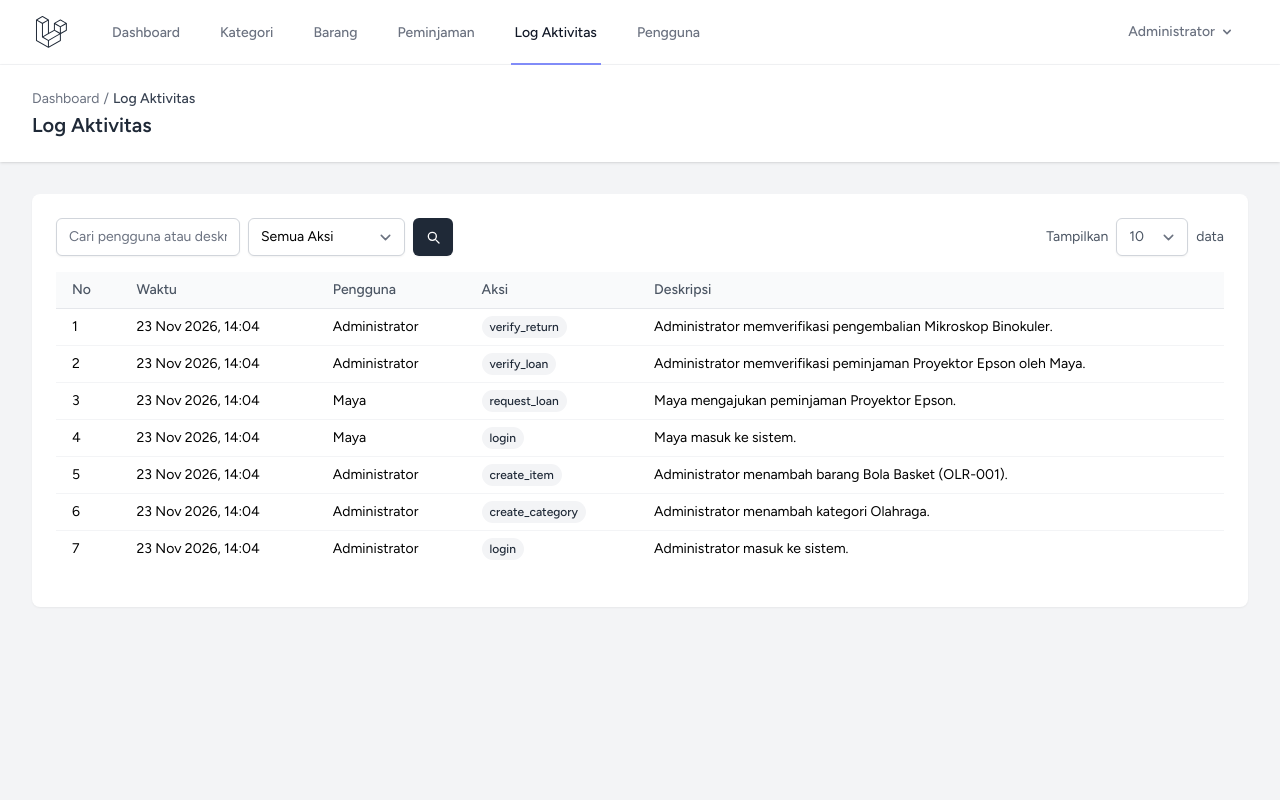
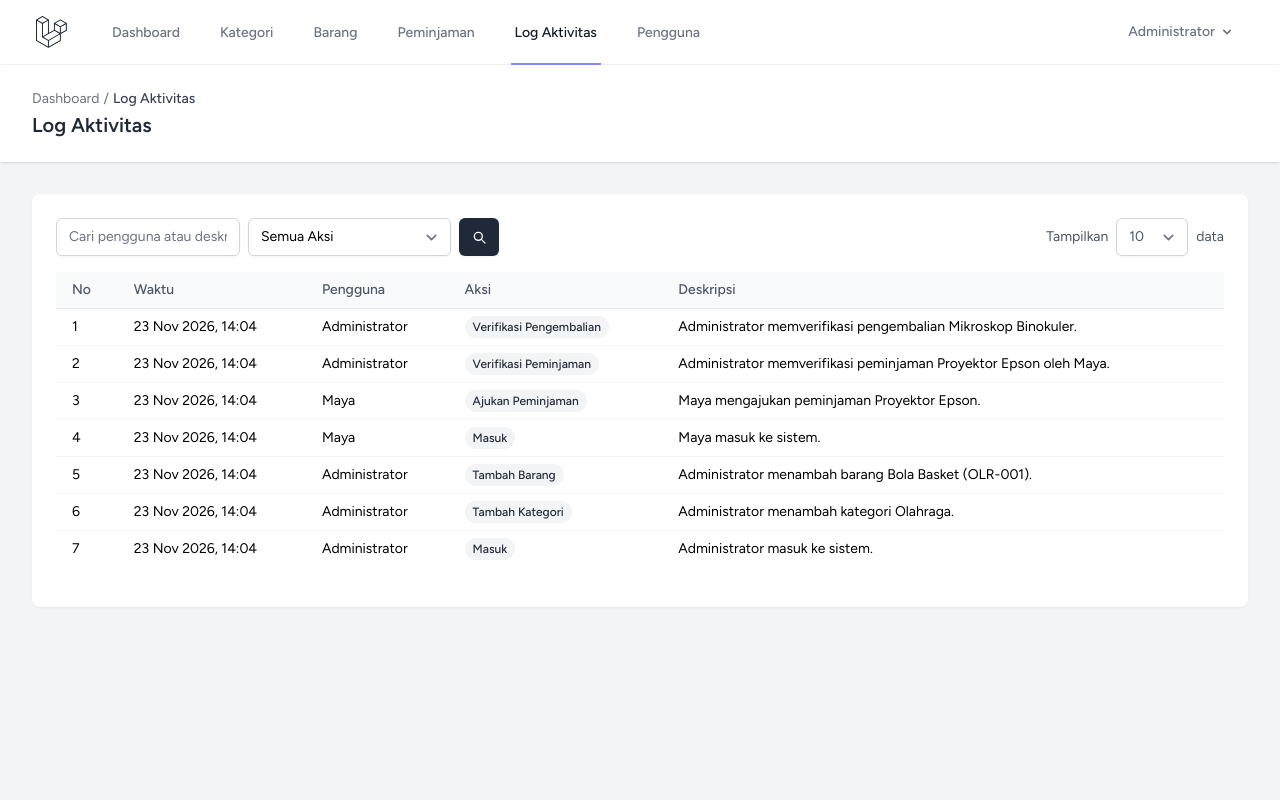
Before and after one commit to Asri1294/inventaris-sekolah, a Laravel app: page /activity-logs in a window 1280 px wide. Run offline with Laravel 12, Linux system fonts and the light colour scheme; a user stored in the database is signed in; data comes from the database, SQL or seed files in the repository; style sheets or scripts are compiled from the project's sources.

Commit message:
terjemahkan aksi pada badge dan dropdown log aktivitas

```diff
--- a/resources/views/activity-logs/index.blade.php
+++ b/resources/views/activity-logs/index.blade.php
@@ -3,6 +3,39 @@
         <x-breadcrumb :items="['Log Aktivitas' => null]" />
         <h2 class="text-xl font-semibold leading-tight text-gray-800">Log Aktivitas</h2>
     </x-slot>
+
+    @php
+        $actionLabels = [
+            // Auth
+            'login'          => 'Masuk',
+            'logout'         => 'Keluar',
+
+            // Peminjaman (Loans)
+            'request_loan'   => 'Ajukan Peminjaman',
+            'create_loan'    => 'Catat Peminjaman',
+            'approve_loan'   => 'Setujui Peminjaman',
+            'verify_loan'    => 'Verifikasi Peminjaman',
+            'reject_loan'    => 'Tolak Peminjaman',
+            'return_loan'    => 'Kembalikan Peminjaman',
+            'verify_return'  => 'Verifikasi Pengembalian',
+            'delete_loan'    => 'Hapus Peminjaman',
+
+            // Kategori (Categories)
+            'create_category' => 'Tambah Kategori',
+            'update_category' => 'Ubah Kategori',
+            'delete_category' => 'Hapus Kategori',
+
+            // Barang (Items)
+            'create_item'    => 'Tambah Barang',
+            'update_item'    => 'Ubah Barang',
+            'delete_item'    => 'Hapus Barang',
+
+            // Pengguna (Users)
+            'create_user'    => 'Tambah Pengguna',
+            'update_user'    => 'Ubah Pengguna',
+            'delete_user'    => 'Hapus Pengguna',
+        ];
+    @endphp
 
     <div class="py-8">
         <div class="mx-auto max-w-7xl sm:px-6 lg:px-8">
@@ -19,7 +52,7 @@
                             <option value="">Semua Aksi</option>
                             @foreach ($actions as $action)
                                 <option value="{{ $action }}" @selected(request('action') === $action)>
-                                    {{ $action }}
+                                    {{ $actionLabels[$action] ?? ucfirst(str_replace('_', ' ', $action)) }}
                                 </option>
                             @endforeach
                         </select>
@@ -64,7 +97,7 @@
                                     <td class="px-4 py-2">{{ $log->user?->name ?? '-' }}</td>
                                     <td class="px-4 py-2">
                                         <span class="rounded-full bg-gray-100 px-2 py-1 text-xs font-medium text-gray-800">
-                                            {{ $log->action }}
+                                            {{ $actionLabels[$log->action] ?? ucfirst(str_replace('_', ' ', $log->action)) }}
                                         </span>
                                     </td>
                                     <td class="px-4 py-2">{{ $log->description }}</td>
```
